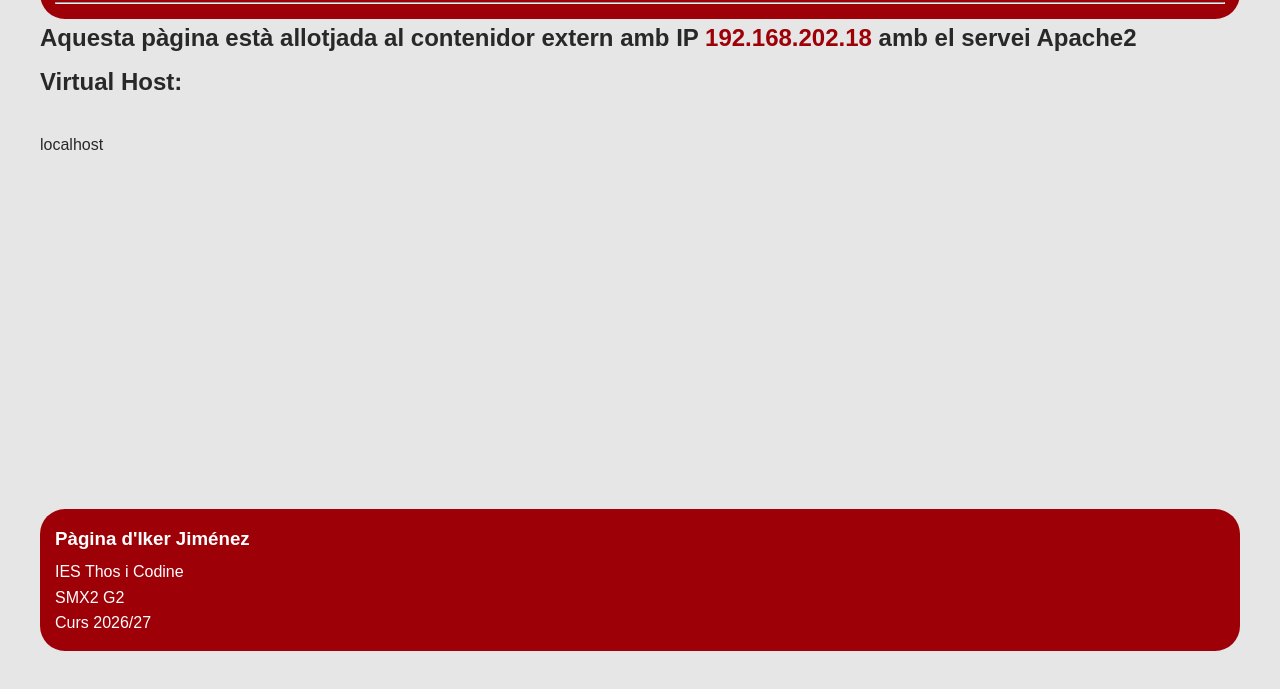
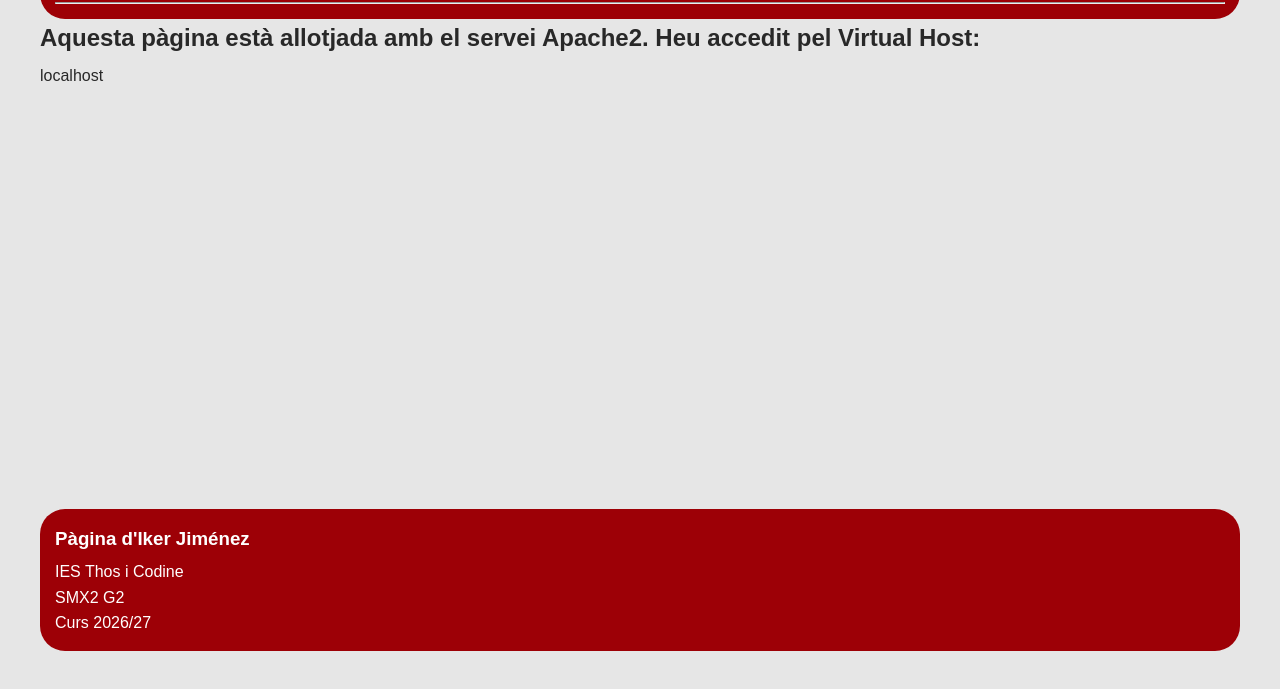
Before and after one commit to ikerjigo/debian-setup, a plain HTML site: page apache/index.html in a window 1280 px wide. Shown: the part 109-798 px from the top of the page. Drawn offline with Linux system fonts and the light colour scheme; files that its build step writes are made by us from their sources.

Commit message:
Update index.html

```diff
--- a/apache/index.html
+++ b/apache/index.html
@@ -15,9 +15,7 @@
 	<hr>
     </header>
     <main>
-	<h2>Aquesta pàgina està allotjada al contenidor extern amb IP <strong>192.168.202.18</strong> amb el servei Apache2</h2>
-	<h2>Virtual Host:</h2>
-	<br>
+	<h2>Aquesta pàgina està allotjada amb el servei Apache2. Heu accedit pel Virtual Host:</h2>
 	<div id="hostname"></div>
 	<script>
     	    const hostname = window.location.hostname;
```
